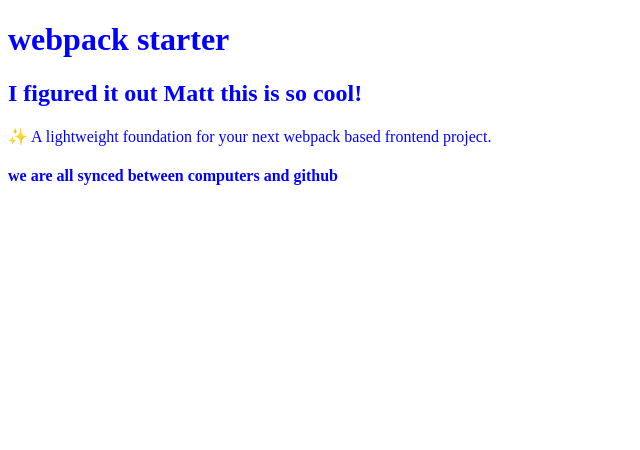
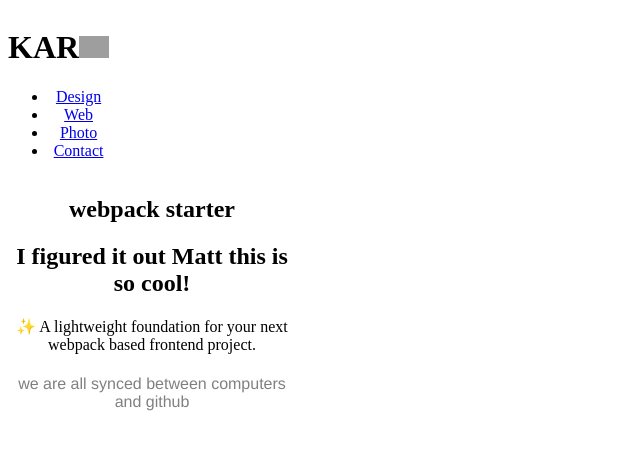
Before and after one commit to k-romero/newproj, a website built with webpack: page src/index.html in a window 1280 px wide. Shown: the whole page, without its empty margins (0-640 px from the left). Built offline with nearby package versions, Linux system fonts and the light colour scheme; grey boxes are pictures that could not be loaded.

Commit message:
imported scss file into master
created new directories for css subfiles and imported them into index.scss to make sure it all worked correctly

did some minor styling

```diff
--- a/src/index.html
+++ b/src/index.html
@@ -3,12 +3,31 @@
 <head>
   <meta charset="UTF-8">
   <meta name="viewport" content="width=device-width, initial-scale=1">
-  <title>webpack starterkit I think I did it</title>
+  <title>KAR</title>
 </head>
 <body>
-  <h1>webpack starter</h1>
-  <h2>I figured it out Matt this is so cool!</h2>
-  <p>✨ A lightweight foundation for your next webpack based frontend project.</p>
-  <h4>we are all synced between computers and github</h4>
+  <main>
+      <header>
+          <h1>KAR<a href="index.html"><img src="https://pbs.twimg.com/profile_images/1302787960/vimeo_logo_400x400.jpg" alt="persons face or logo"></a></h1>
+        <nav>
+          <ul>
+            <li><a href="#">Design</a></li>
+            <li><a href="#">Web</a></li>
+            <li><a href="#">Photo</a></li>
+            <li><a href="#">Contact</a></li>
+          </ul>
+        </nav>
+      </header>
+
+    <section>
+        <h1>webpack starter</h1>
+        <h2>I figured it out Matt this is so cool!</h2>
+        <p>✨ A lightweight foundation for your next webpack based frontend project.</p>
+        <h4>we are all synced between computers and github</h4>
+    </section>
+
+
+  </main>
+
 </body>
 </html>
--- /dev/null
+++ b/src/styles/char-styles/headings.scss
@@ -0,0 +1,12 @@
+$font-subhead: Helvetica, sans-serif;
+$color-subhead: grey;
+
+h4 {
+    color: $color-subhead;
+    font: 100% $font-subhead;
+
+}
+
+header img {
+    max-width: 30px;
+}
--- a/src/styles/index.scss
+++ b/src/styles/index.scss
@@ -1,5 +1,17 @@
-$body-color: blue;
+@import 'char-styles/headings.scss';
 
 body {
-  color: $body-color;
+  max-width: 960px;
+  display: flex;
+  align-items: center;
+  align-content: center;
+  justify-content: flex-start;
+  flex-wrap: wrap;
 }
+main {
+  max-width: 30%;
+  display: flex;
+  flex-wrap: wrap;
+  text-align: center;
+  // margin: 0 auto;
+}
```
